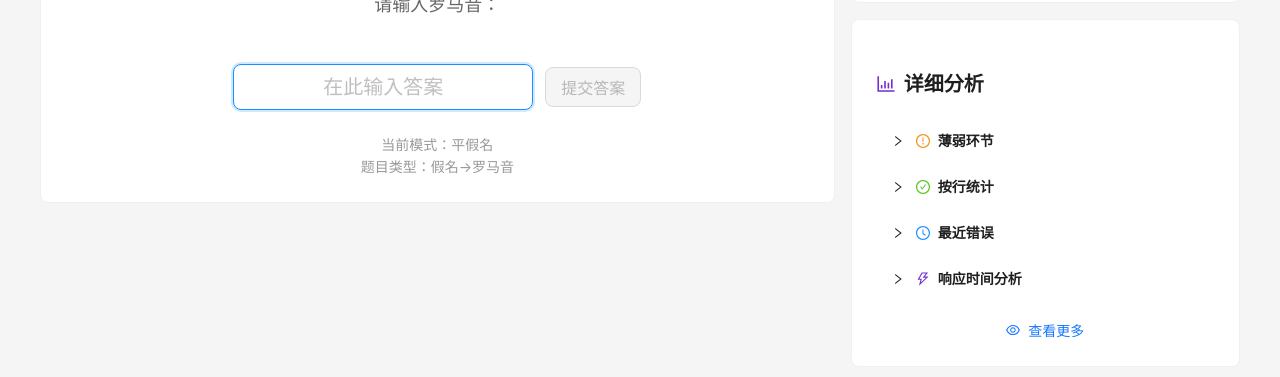
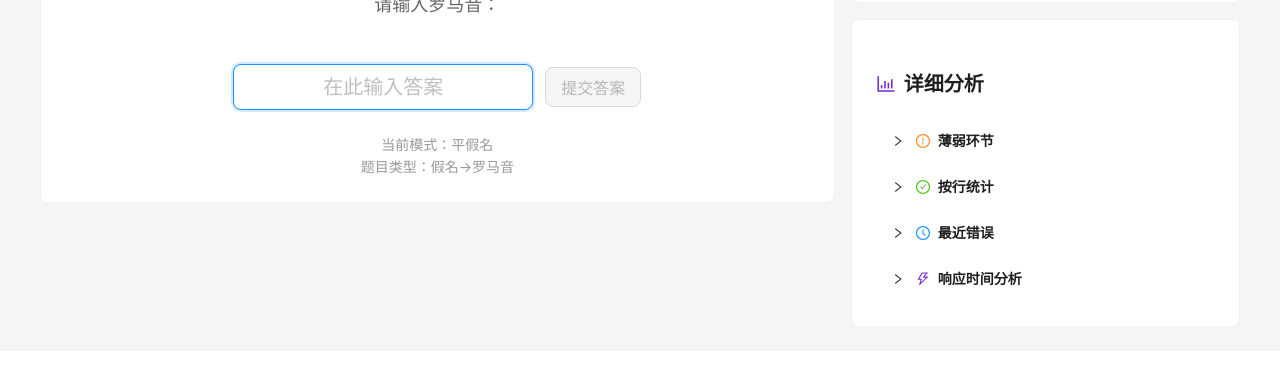
Before and after one commit to chemistwang/kana-card, a React (Vite) app: page / in a window 1280 px wide. Shown: the part 657-1034 px from the top of the page. After the commit the page ends 1008 px from the top, so only its background shows below. Built offline with nearby package versions, Linux system fonts and the light colour scheme.

Commit message:
feat: 平假名和片甲名分开统计

```diff
--- a/src/components/StatisticsPanel.tsx
+++ b/src/components/StatisticsPanel.tsx
@@ -1,12 +1,10 @@
-import React, { useState } from 'react';
-import { Typography, Collapse, Tag, Progress, List, Button, Empty } from 'antd';
+import React from 'react';
+import { Typography, Collapse, Tag, Progress, List, Empty } from 'antd';
 import {
   BarChartOutlined,
   ExclamationCircleOutlined,
   CheckCircleOutlined,
   ClockCircleOutlined,
-  EyeOutlined,
-  EyeInvisibleOutlined,
   ThunderboltOutlined
 } from '@ant-design/icons';
 import { useKanaStore } from '../store/useKanaStore';
@@ -17,7 +15,6 @@ const { Panel } = Collapse;
 
 const StatisticsPanel: React.FC = () => {
   const { statistics, answerHistory } = useKanaStore();
-  const [showDetails, setShowDetails] = useState(false);
 
   // 获取错误最多的字符
   const getWorstPerformingCharacters = () => {
@@ -333,28 +330,6 @@ const StatisticsPanel: React.FC = () => {
         </Panel>
       </Collapse>
 
-      {/* 查看更多选项 */}
-      <div style={{ textAlign: 'center', marginTop: '16px' }}>
-        <Button
-          type="link"
-          size="small"
-          icon={showDetails ? <EyeInvisibleOutlined /> : <EyeOutlined />}
-          onClick={() => setShowDetails(!showDetails)}
-        >
-          {showDetails ? '收起详情' : '查看更多'}
-        </Button>
-      </div>
-
-      {showDetails && (
-        <div style={{ marginTop: '16px', padding: '12px', background: '#fafafa', borderRadius: '6px' }}>
-          <Text style={{ fontSize: '12px', color: '#666' }}>
-            <div>📊 总体准确率: {Math.round(statistics.accuracy)}%</div>
-            <div>📝 累计答题: {statistics.totalQuestions} 次</div>
-            <div>✅ 正确次数: {statistics.correctAnswers} 次</div>
-            <div>❌ 错误次数: {statistics.incorrectAnswers} 次</div>
-          </Text>
-        </div>
-      )}
     </div>
   );
 };
--- a/src/store/useKanaStore.ts
+++ b/src/store/useKanaStore.ts
@@ -170,7 +170,20 @@ export const useKanaStore = create<KanaStore>()(
         };
 
         // 更新统计信息
-        const characterKey = currentQuestion.character.hiragana;
+        // 根据实际显示的字符类型生成统计键，区分平假名和片假名
+        const { character, displayText } = currentQuestion;
+        let characterKey: string;
+
+        if (displayText === character.hiragana) {
+          // 练习的是平假名
+          characterKey = character.hiragana;
+        } else if (displayText === character.katakana) {
+          // 练习的是片假名
+          characterKey = character.katakana;
+        } else {
+          // 混合模式或其他情况，根据显示文本判断
+          characterKey = displayText;
+        }
         const newCharacterStats = { ...statistics.characterStats };
 
         if (!newCharacterStats[characterKey]) {
```
